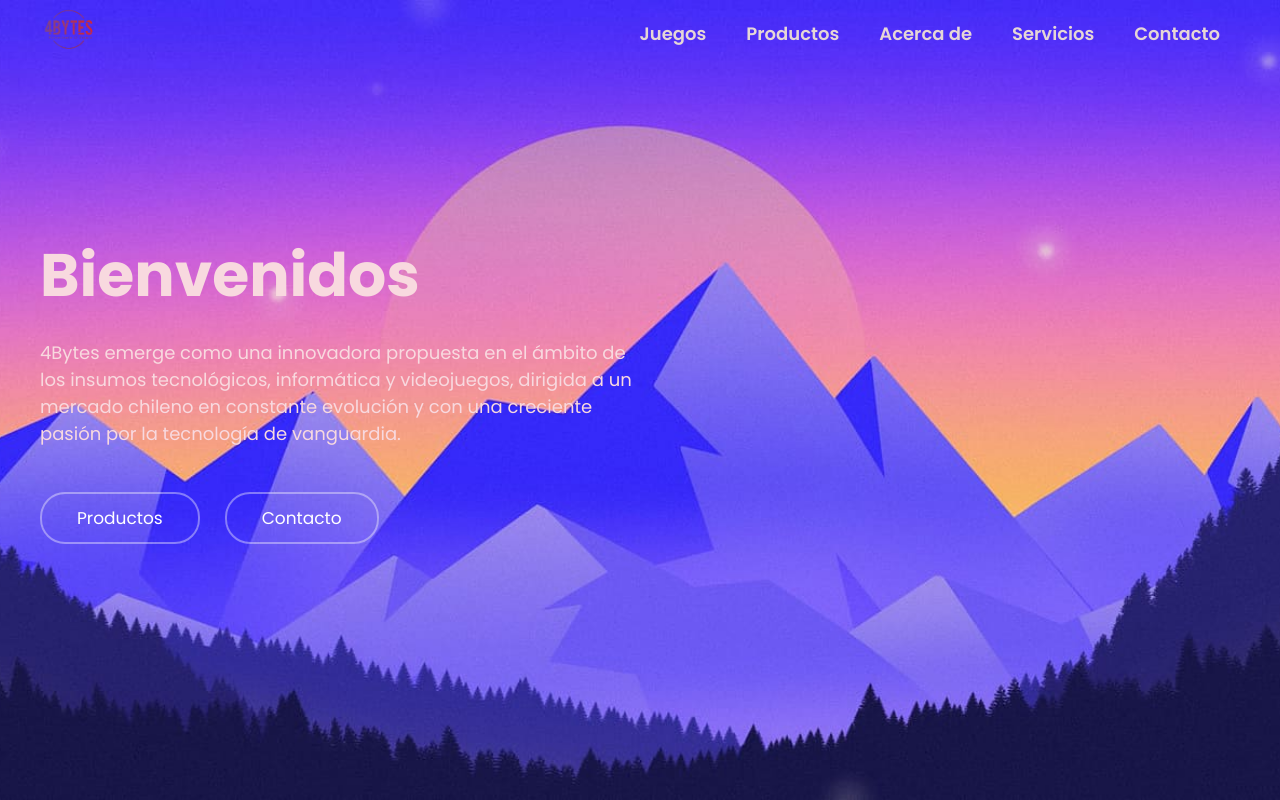
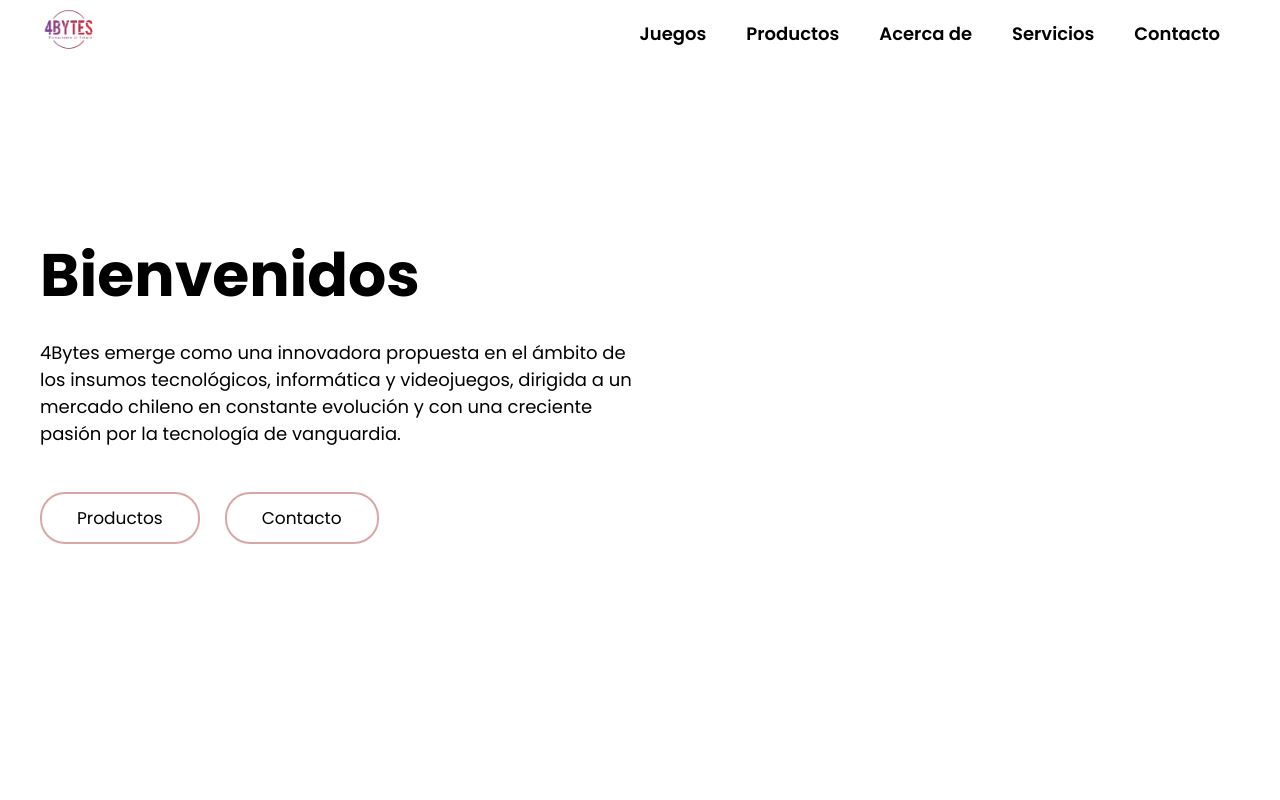
Before and after one commit to jrdmorales/4bytes.github.io, a plain HTML site: page index.html in a window 1280 px wide. Shown: the top 800 px of the page. Drawn offline with Linux system fonts and the light colour scheme.

Commit message:
Update style.css

```diff
--- a/css/style.css
+++ b/css/style.css
@@ -19,11 +19,10 @@ img {
   margin: 0 auto;
 }
 .header {
-  background-image: url("/img/fondo.jpg");
   background-size: cover; /* Ajustar la imagen al tamaño de la sección */
   background-position: center center; /* Posicionar la imagen en el centro */
   background-repeat: no-repeat;
-  color:rgb(0, 0, 0);
+  color: rgb(0, 0, 0);
   padding: 80px 0px;
   display: flex;
   align-items: center;
@@ -49,7 +48,7 @@ img {
 .menu .navbar ul li a {
   font-size: 18px;
   font-weight: 600;
-  color: #e6d6d6;
+  color: #000000;
   padding: 20px;
   display: block;
 }
@@ -79,11 +78,11 @@ img {
   font-weight: 700;
   margin-bottom: 25px;
   line-height: 1.3;
-  color: rgb(248, 217, 223);
+  color: rgb(0, 0, 0);
 }
 .header-txt p {
   font-size: 18px;
-  color: rgb(248, 217, 223);
+  color: rgb(0, 0, 0);
   margin-bottom: 45px;
 }
 
@@ -101,11 +100,11 @@ button:hover {
 .btn-3 {
   display: inline-block;
   padding: 11px 35px;
-  border: 2px solid #fdf9f964;
+  border: 2px solid #d69f9fea;
   border-radius: 25px;
   margin-right: 25px;
   font-size: 17px;
-  color: #ffffff;
+  color: #000000;
 }
 .btn-1:hover {
   background-color: #3127f74c;
```
